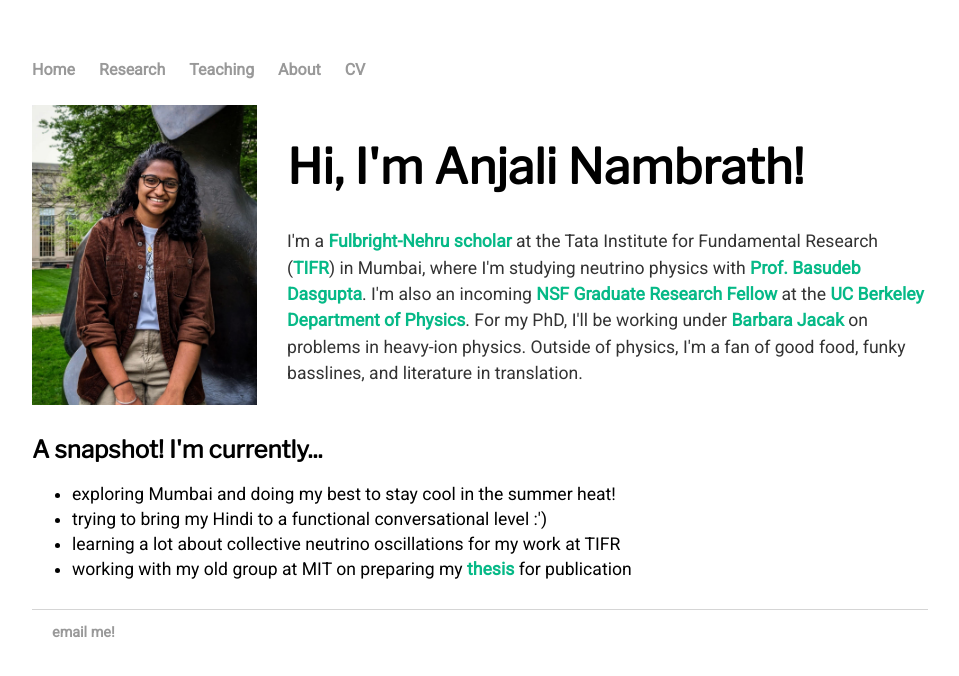
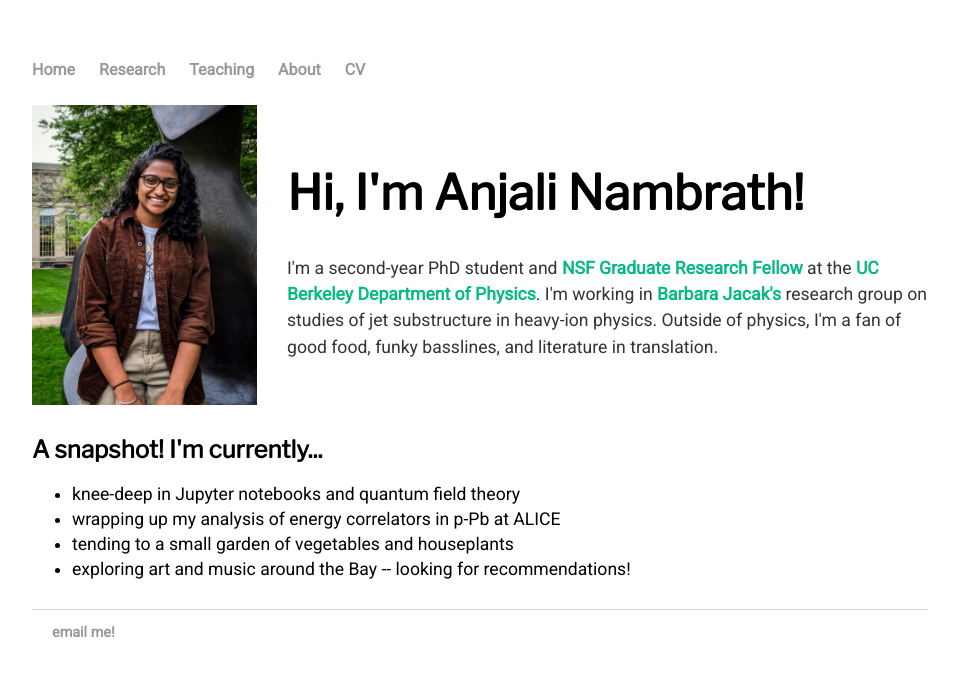
Before and after one commit to nambrath/nambrath.github.io, a Jekyll site: the page built from index.html, in a window 1280 px wide. Shown: the top 676 px of the page, without its empty margins (160-1119 px from the left). Built offline with Jekyll 4.4.1, drawn with Linux system fonts in a browser that asks for light colours.

Commit message:
update october 23

```diff
--- a/about/index.html
+++ b/about/index.html
@@ -6,7 +6,10 @@ title: Anjali Nambrath
     <div>
         <h1 class="title">More about me</h1>
         <p class="para">
-            I'm a <a href="https://cies.org/" target="_blank">Fulbright scholar</a> and incoming <a href="https://www.nsfgrfp.org/" target="_blank">NSF Graduate Research Fellow</a> at the <a href="https://physics.berkeley.edu/" target="_blank">UC Berkeley Department of Physics</a>. Currently, I'm working at <a href="https://www.tifr.res.in/" target="_blank">TIFR</a> in Mumbai as a Fulbright-Nehru fellow. Afterwards, I'll be starting my PhD in heavy-ion physics under <a href="https://physics.berkeley.edu/people/faculty/barbara-jacak" target="_blank">Barbara Jacak</a>.
+            I'm a second-year PhD student and <a href="https://www.nsfgrfp.org/" target="_blank">NSF Graduate Research Fellow</a> at the <a href="https://physics.berkeley.edu/" target="_blank">UC Berkeley Department of Physics</a>. I'm studying heavy-ion physics with <a href="https://physics.berkeley.edu/people/faculty/barbara-jacak" target="_blank">Barbara Jacak's</a> research group.
+        </p>
+        <p class="para">
+            I'm a former <a href="https://cies.org/" target="_blank">Fulbright-Nehru scholar</a>. I spent nine months studying collective neutrino oscillations at <a href="https://www.tifr.res.in/" target="_blank">TIFR</a> in Mumbai. In addition to the physics, I got to learn Hindi, travel around India, and lay the ground for some life-long international friendships.
         </p>
         <p class="para">
             I graduated from <a href="https://web.mit.edu/" target="_blank">MIT</a> in 2021, where I majored in physics and mathematics and minored in French. I worked on a few projects supervised by <a href="https://www.hen-lab.com/" target="_blank">Or Hen</a>, <a href="https://www.jlab.org/news/releases/studying-small-learn-big" target="_blank">Dien Nguyen</a>, <a href="https://blogs.gwu.edu/axelschmidt/" target="_blank">Axel Schmidt</a>, <a href="http://www.lions.odu.edu/~lweinste" target="_blank">Larry Weinstein</a>, <a href="http://winslow.mit.edu/" target="_blank">Lindley Winslow</a>, and <a href="http://katelinschutz.com/" target="_blank">Katelin Schutz</a>. I also worked closely with <a href=https://mta.mit.edu/person/claire-conceison" target="_blank">Claire Conceison</a> and <a href="https://history.mit.edu/people/catherine-clark/" target="_blank">Catherine Clark</a> to produce an English translation of <a href="https://en.wikipedia.org/wiki/Fanny_Britt" target="_blank">Fanny Britt's</a> play <em>Hurlevents</em>. See <a href="../classes/index.html">this page</a> for a full list of my undergraduate coursework.
--- a/index.html
+++ b/index.html
@@ -8,7 +8,7 @@ title: Anjali Nambrath
 		<div>
 			<h1 class="title">Hi, I'm Anjali Nambrath!</h1>
 			<p class="para">
-				I'm a <a href="https://cies.org/" target="_blank">Fulbright-Nehru scholar</a>  at the Tata Institute for Fundamental Research (<a href="https://www.tifr.res.in/" target="_blank">TIFR</a>) in Mumbai, where I'm studying neutrino physics with <a href="https://www.bdasgupta.com/" target="_blank">Prof. Basudeb Dasgupta</a>. I'm also an incoming <a href="https://www.nsfgrfp.org/" target="_blank">NSF Graduate Research Fellow</a> at the <a href="https://physics.berkeley.edu/" target="_blank">UC Berkeley Department of Physics</a>. For my PhD, I'll be working under <a href="https://physics.berkeley.edu/people/faculty/barbara-jacak" target="_blank">Barbara Jacak</a> on problems in heavy-ion physics. Outside of physics, I'm a fan of good food, funky basslines, and literature in translation.
+				I'm a second-year PhD student and <a href="https://www.nsfgrfp.org/" target="_blank">NSF Graduate Research Fellow</a> at the <a href="https://physics.berkeley.edu/" target="_blank">UC Berkeley Department of Physics</a>. I'm working in <a href="https://physics.berkeley.edu/people/faculty/barbara-jacak" target="_blank">Barbara Jacak's</a> research group on studies of jet substructure in heavy-ion physics. Outside of physics, I'm a fan of good food, funky basslines, and literature in translation.
 			</p>
 		</div>
 	</div>
@@ -16,10 +16,10 @@ title: Anjali Nambrath
 	<h2> A snapshot! I'm currently... </h2>
 	<div class="snapshot">
 		<ul>
-			<li> exploring Mumbai and doing my best to stay cool in the summer heat! </li>
-			<li> trying to bring my Hindi to a functional conversational level :')  </a></li>
-			<li> learning a lot about collective neutrino oscillations for my work at TIFR </a></li>
-			<li> working with my old group at MIT on preparing my <a href='stuff/thesis.pdf' target="_blank">thesis</a> for publication</li>
+			<li> knee-deep in Jupyter notebooks and quantum field theory </li>
+			<li> wrapping up my analysis of energy correlators in p-Pb at ALICE </li>
+			<li> tending to a small garden of vegetables and houseplants </li>
+			<li> exploring art and music around the Bay -- looking for recommendations!</li>
 			<!-- <li> reveling in the easy availability of cheese/bread/etc. and exploring Europe by train </li> -->
 		</ul>
 	</div>
```
Also changed, not shown: research/index.html (+7 -1 lines), Gemfile.lock, 3 other files.
